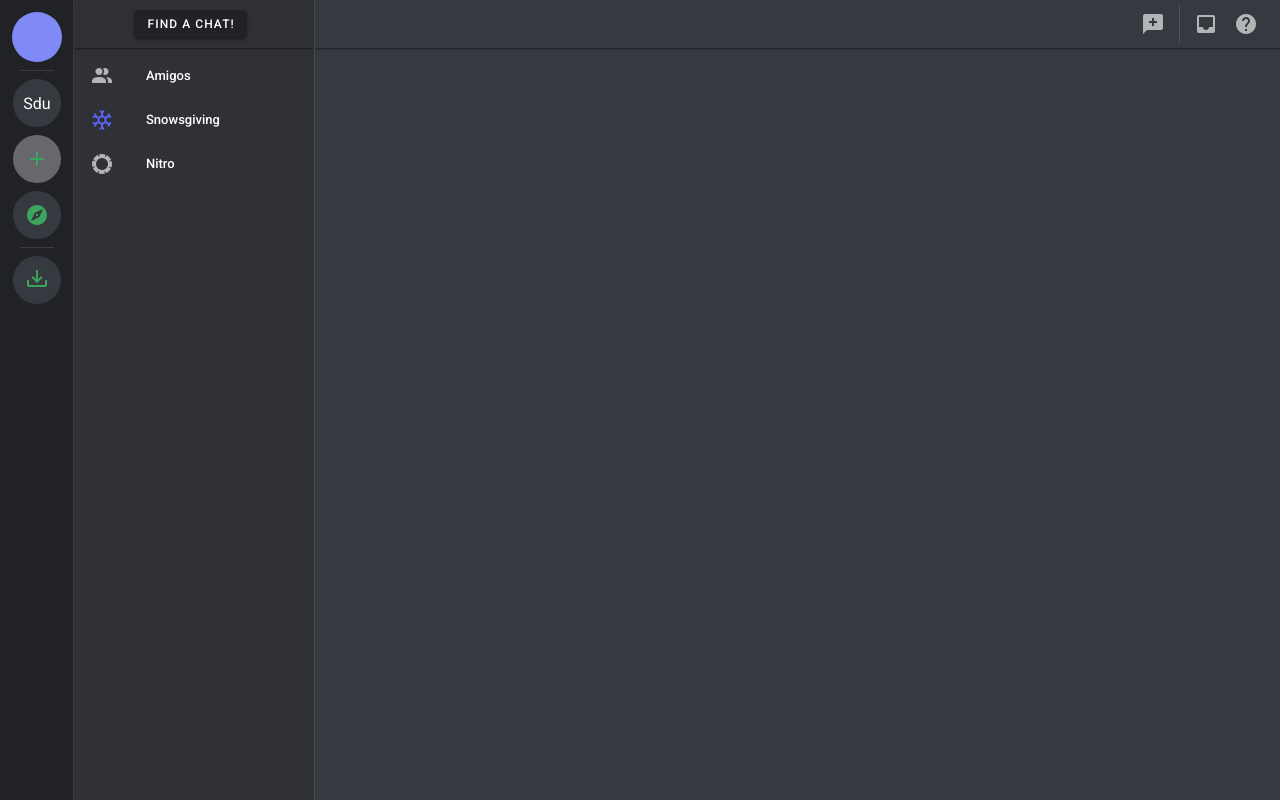
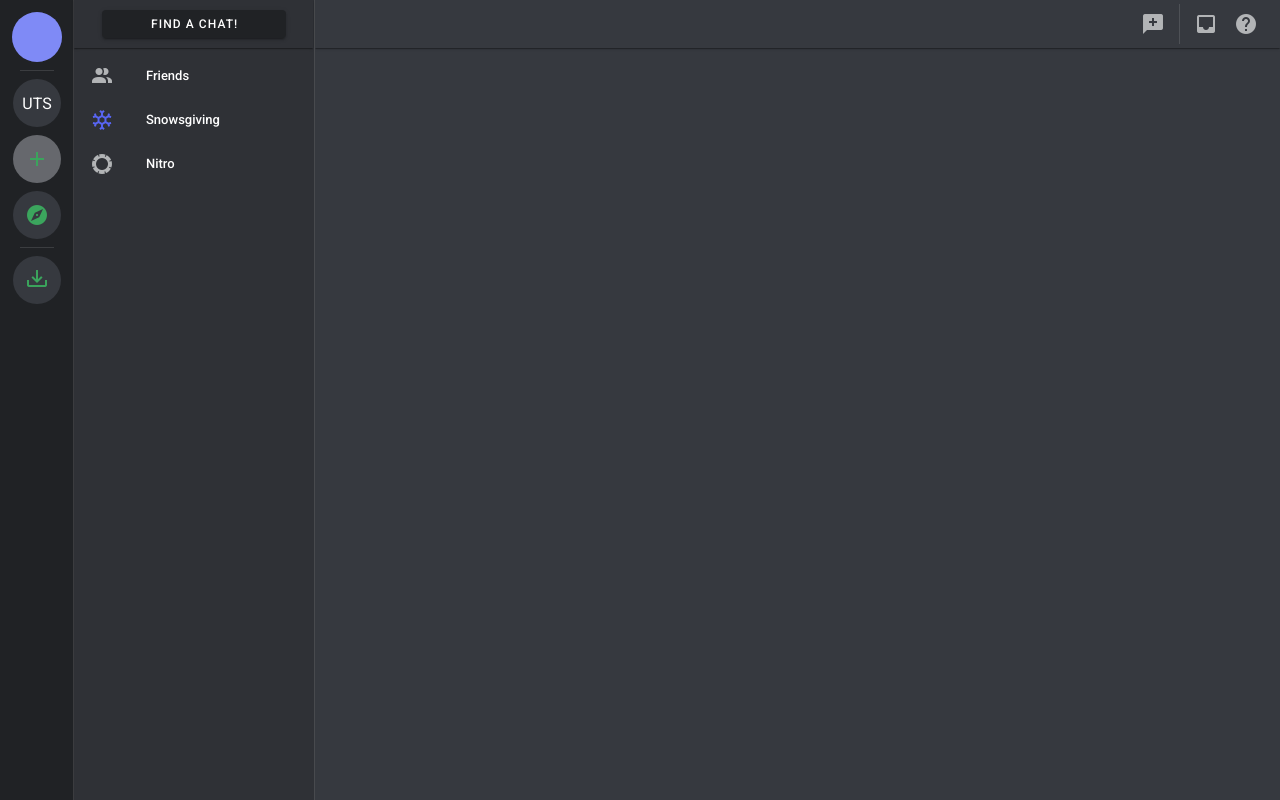
Before and after one commit to BerPGR/nuxt-discord-clone, a Nuxt app: page / in a window 1280 px wide. Both pictures are taken after a click on the button 37 px from the left and 103 px from the top of the page. Built offline with nearby package versions, Linux system fonts and the light colour scheme.

Commit message:
Added store file to save servers

```diff
--- a/layouts/default.vue
+++ b/layouts/default.vue
@@ -23,7 +23,7 @@
           <v-avatar size="50" color="#6370F4">
             <v-tooltip right color="tooltip">
               <template #activator="{ on }">
-                <v-btn fab icon v-on="on" to="/">
+                <v-btn fab icon to="/" v-on="on">
                   <v-icon color="white">mdi-discord</v-icon>
                 </v-btn>
               </template>
@@ -36,16 +36,16 @@
           <v-divider></v-divider>
         </div>
 
-        <div v-if="groups.length > 0">
+        <div v-if="$store.state.servers.length > 0">
           <v-list-item-group>
-            <v-list-item v-for="(group, i) in groups" :key="i" class="mt-2" @click="handleServer(group)">
+            <v-list-item v-for="(server, i) in $store.state.servers" :key="i" class="mt-2" @click="handleServer(server)">
               <v-tooltip right color="tooltip">
                 <template #activator="{ on }">
                   <v-avatar size="48" color="#36393F" class="pt-4" v-on="on">
-                    <p>{{ group.serverName }}</p>
+                    <p>{{ server.serverName }}</p>
                   </v-avatar>
                 </template>
-                <span>Server {{ group.serverNumber }}</span>
+                <span>Server {{ server.serverNumber }}</span>
               </v-tooltip>
             </v-list-item>
           </v-list-item-group>
@@ -89,8 +89,6 @@
             </v-tooltip>
           </v-avatar>
         </v-list-item-group>
-
-
       </v-navigation-drawer>
 
       <div class="drawer-sections">
@@ -100,7 +98,7 @@
         class="sBackground py-2"
         elevation="1"
         >
-          <v-btn small class="tBackground overflow-hidden mb-4 ml-11">Find a chat!</v-btn>
+          <v-btn small class="tBackground overflow-hidden mb-4 ml-3 px-12">Find a chat!</v-btn>
         </v-toolbar>
 
         <div>
@@ -109,8 +107,8 @@
               <v-list-item
                   v-for="(item, i) in items"
                   :key="i"
-                  :href="item.title == 'Snowsgiving' || item.title == 'Nitro' ? item.route : 0"
-                  :to="item.title == 'Amigos' ? item.route : 0"
+                  :href="item.title == 'Snowsgiving' || item.title == 'Nitro' ? item.route : ''"
+                  :to="item.title == 'Friends' ? item.route : ''"
                 >
                 <v-list-item-icon v-if="item.title == 'Snowsgiving'">
                   <v-icon color="#5865F2">{{ item.icon }}</v-icon>
@@ -141,7 +139,7 @@
         <v-spacer></v-spacer>
 
         <v-badge
-          :content="messages > 9 ? '10+' : messages"
+          :content="messages > 10 ? '10+' : messages"
           :value="messages"
           color="#5865F2"
           overlap
@@ -169,7 +167,7 @@
 
         <v-tooltip bottom color="tooltip">
           <template #activator="{ on }">
-            <v-btn icon small class="ml-3 mr-1" v-on="on">
+            <v-btn icon small class="ml-3 mr-1" v-on="on" @click="messages = 0">
               <v-icon color="#B2B4B6">mdi-help-circle</v-icon>
             </v-btn>
           </template>
@@ -192,27 +190,24 @@ export default {
       drawer: true,
       selectedItem: 0,
       items: [
-        { icon: 'mdi-account-multiple', title: 'Amigos', route: '/friends'},
+        { icon: 'mdi-account-multiple', title: 'Friends', route: '/friends'},
         { icon: 'mdi-snowflake', title: 'Snowsgiving', route: 'https://discord.com/blog/snowsgiving-2022'},
         { icon: 'mdi-tire', title: 'Nitro', route: 'https://discord.com/guild-discovery'},
       ],
-      groups: [
-
-      ]
     }
   },
 
   methods: {
     addServer() {
       const serverNameRef = []
-      const number = this.groups.length + 1
-      const serverNameRef2 = "Servidor de usuário".split(" ")
+      const number = this.$store.state.servers.length + 1
+      const serverNameRef2 = "User Test Server".split(" ")
       for (const i of serverNameRef2) {
         serverNameRef.push(i.substr(0, 1))
       }
       const name = serverNameRef.join('')
 
-      const server = {
+      const group = {
         serverNumber: number,
         serverName: name,
         channels: [
@@ -221,7 +216,7 @@ export default {
         ]
       }
 
-      this.groups.push(server)
+      this.$store.commit('ADD_SERVER', group)
     },
 
     handleServer(group) {
--- /dev/null
+++ b/store/index.js
@@ -0,0 +1,9 @@
+export const state = () => ({
+    servers: [],
+})
+
+export const mutations = {
+    ADD_SERVER(state, group) {
+        state.servers.push(group)
+    }
+}
```
